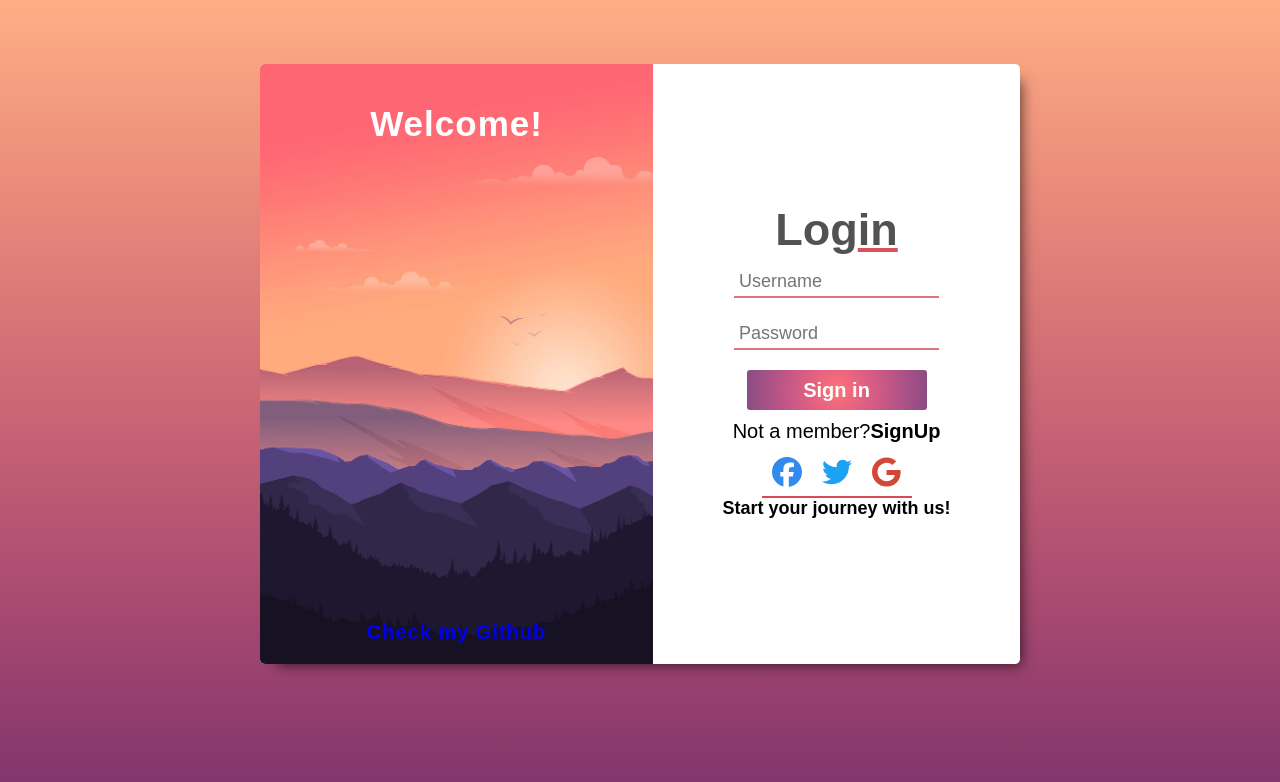
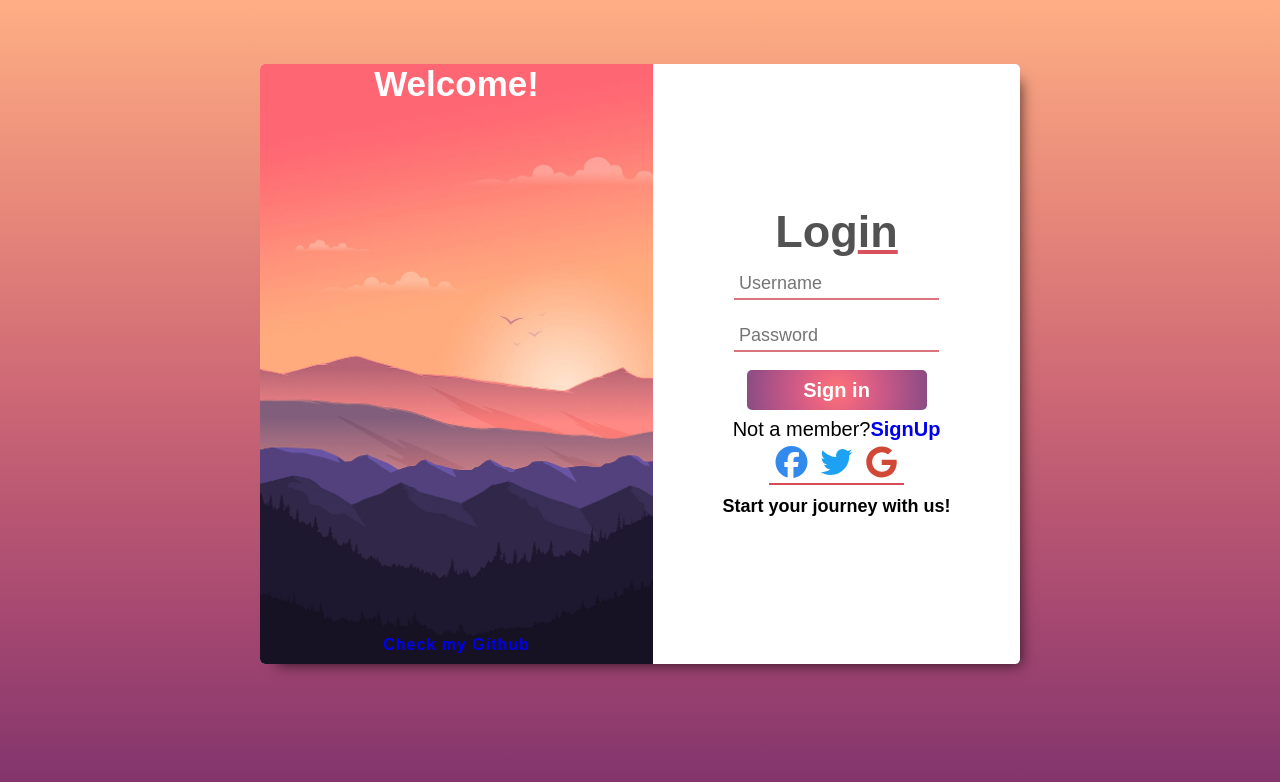
Before and after one commit to Paiva2/login-page-react, a React (Vite) app: page /login in a window 1280 px wide. Shown: the top 782 px of the page. Built offline with nearby package versions, Linux system fonts and the light colour scheme; a web font is replaced by a local one.

Commit message:
styles: refactor unnused css tags

```diff
--- a/src/App.css
+++ b/src/App.css
@@ -68,7 +68,6 @@ body {
 .submit {
   width: 180px;
   height: 40px;
-  text-align: center;
   cursor: pointer;
   border: none;
   font-size: 20px;
@@ -80,8 +79,8 @@ body {
     #aa5287,
     #894c83
   );
-  border-radius: 3px;
-  margin: 10px;
+  border-radius: 5px;
+  margin: 8px;
   color: #fff;
   font-weight: bold;
   -moz-transition: all 0.3s;
@@ -134,27 +133,20 @@ a:visited {
   background-repeat: no-repeat;
   background-position: center center;
   background-size: cover;
-  height: 600px;
+  height: 100%;
   width: 750px;
-  text-align: center;
   color: white;
-  word-break: break-all;
 }
 
 .welcome-text {
-  margin-top: 40px;
   font-size: 35px;
-  letter-spacing: +1px;
   user-select: none;
   font-weight: bold;
 }
 
 .bottom-text {
-  font-size: 20px;
-  margin: 20px;
+  margin: 10px;
   letter-spacing: +1px;
-  width: 180px;
-  user-select: none;
 }
 
 .bottom-text a:visited {
@@ -163,30 +155,23 @@ a:visited {
 
 .socialmedia {
   display: flex;
-  align-items: center;
   justify-content: center;
-  border: none;
   height: 50px;
-  width: 250px;
 }
 
-.socialmedia button {
-  margin-top: 5px;
-  height: 50px;
-  width: 50px;
-  font-size: 15px;
+.icon {
+  width: 35px;
+  padding: 5px;
   background-color: transparent;
-  border: none;
   border-bottom: 2px solid #d84a56;
   cursor: pointer;
-  align-self: flex-start;
 }
 
-.img-text {
+.footer-text {
   user-select: none;
   margin: 5px;
 }
-.img-text p {
+.footer-text p {
   font-size: 18px;
   font-weight: bold;
 }
--- a/src/components/Login.jsx
+++ b/src/components/Login.jsx
@@ -16,6 +16,7 @@ import {
   passWord,
 } from "../store/reducers/userReducer";
 import alert from "./alertValidation";
+import { NavLink } from "react-router-dom";
 
 function Login() {
   const userInput = useRef(null);
@@ -28,8 +29,7 @@ function Login() {
   const checkSignIn = (e) => {
     e.preventDefault();
     if (password !== "admin" && username !== "admin") {
-      alert("error", "Invalid username or password!");
-      return;
+      return alert("error", "Invalid username or password!");
     }
 
     dispatch(authorizeUser(true));
@@ -75,22 +75,33 @@ function Login() {
 
             <p>
               Not a member?
-              <a href="">
+              <NavLink to="/register">
                 <span className="undertextsign">SignUp</span>
-              </a>
+              </NavLink>
             </p>
+
             <span className="socialmedia">
-              <button>
-                <FontAwesomeIcon icon={faFacebook} size="2x" color="#328AEE" />
-              </button>
-              <button>
-                <FontAwesomeIcon icon={faTwitter} size="2x" color="#1DA1F2" />
-              </button>
-              <button>
-                <FontAwesomeIcon icon={faGoogle} size="2x" color="#D14836" />
-              </button>
+              <FontAwesomeIcon
+                className="icon"
+                icon={faFacebook}
+                size="2x"
+                color="#328AEE"
+              />
+              <FontAwesomeIcon
+                className="icon"
+                icon={faTwitter}
+                size="2x"
+                color="#1DA1F2"
+              />
+              <FontAwesomeIcon
+                className="icon"
+                icon={faGoogle}
+                size="2x"
+                color="#D14836"
+              />
             </span>
-            <div className="img-text">
+
+            <div className="footer-text">
               <p>Start your journey with us!</p>
             </div>
           </form>
```
